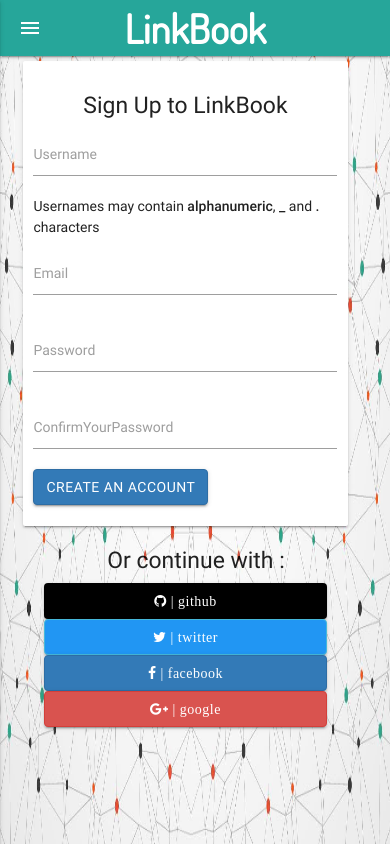
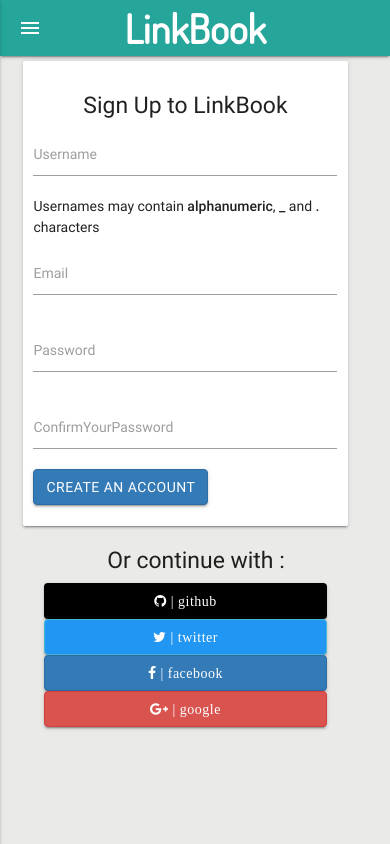
Before and after one commit to nikhilkumarsingh/linkbook, a Django app: page /signup/ in a window 390 px wide. Run offline with Django 3.2, Linux system fonts and the light colour scheme; parts of the project's set-up code (start-up, migrations or seed data) failed here and were passed over; some libraries are stand-ins or nearby versions.

Commit message:
removed image from mobile bg

```diff
--- a/linkbook/templates/base.html
+++ b/linkbook/templates/base.html
@@ -31,11 +31,24 @@
 </head>
 
 <style>
+
 @import url('https://fonts.googleapis.com/css?family=Dosis');
+
+body{
+    background-attachment: fixed;
+    background-size: 100% 100%;
+    background-position: center;
+    background-attachment: fixed;"
+}
+
+@media screen and (max-width: 600px){
+    body {
+        background: #eaeae9;
+    }
+}
 </style>
 
-<body background="{% static 'link.jpg' %}" style="background-attachment: fixed;background-size: 100% 100%;background-repeat: no-repeat;
-    background-position: center;background-attachment: fixed;">
+<body background="{% static 'link.jpg' %}">
 
 <div class="navbar-fixed">
 <nav class=" white-text" style="background-color: #26a69a">
```
